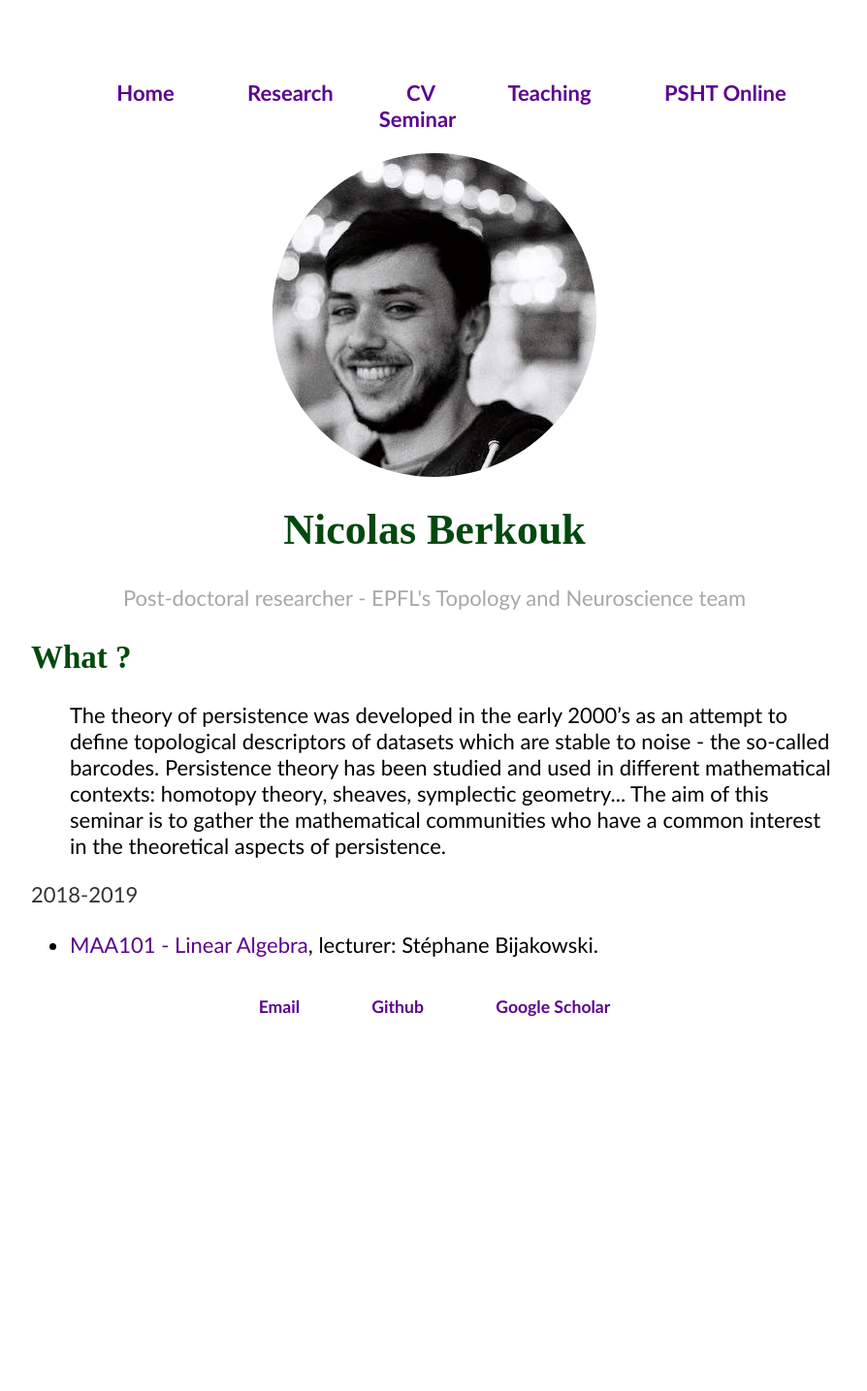
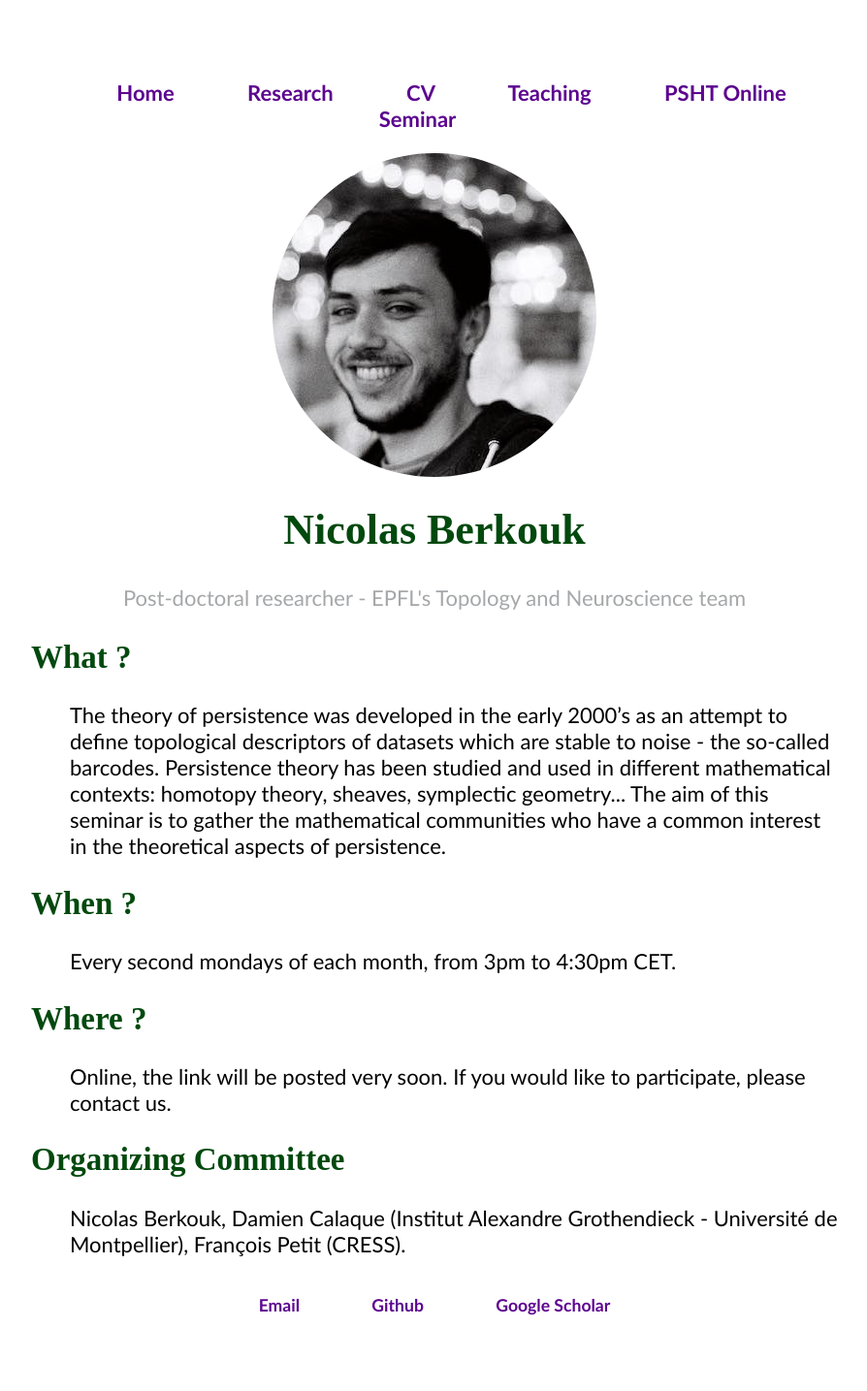
Before and after one commit to nberkouk/nberkouk.github.io, a Jekyll site: the page built from psht.html, in a window 1280 px wide. Shown: the whole page at 97% size, without its empty margins (192-1086 px from the left). Built offline with Jekyll 4.4.1, drawn with Linux system fonts in a browser that asks for light colours; before the commit the page ends 1126 px from its top, so only the background shows below that.

Commit message:
add psht

```diff
--- a/psht.html
+++ b/psht.html
@@ -26,9 +26,21 @@ title: Nicolas Berkouk
 
 </ul>
 
-<p>2018-2019</p>
+	<h2>When ? </h2>
 <ul style="font-family:'Optima';">
-<li><a href="https://moodle.polytechnique.fr/course/search.php?search=MAA101"> MAA101 - Linear Algebra</a>, lecturer: Stéphane Bijakowski.</li>
+Every second mondays of each month, from 3pm to 4:30pm CET.
+
+</ul>
+
+<h2>Where ? </h2>
+<ul style="font-family:'Optima';">
+Online, the link will be posted very soon. If you would like to participate, please contact us.
+
+</ul>
+
+<h2>Organizing Committee </h2>
+<ul style="font-family:'Optima';">
+Nicolas Berkouk, Damien Calaque (Institut Alexandre Grothendieck - Université de Montpellier), François Petit (CRESS).
 
 </ul>
 
```
